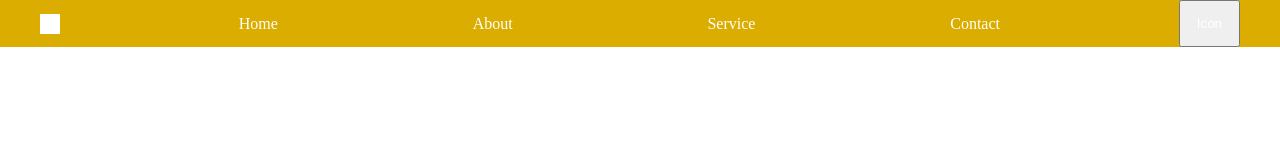
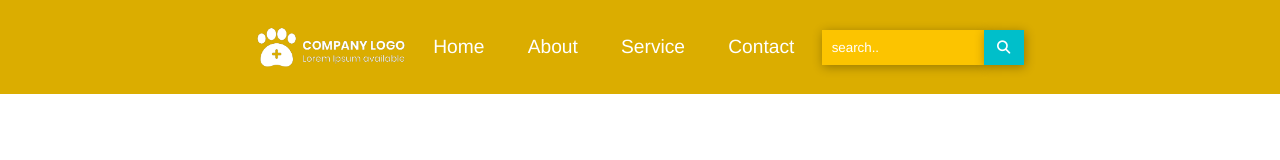
Before and after one commit to Sudhir-Rajbhar/pet-webdesign, a plain HTML site: page code/index.html in a window 1280 px wide. Drawn offline with Linux system fonts and the light colour scheme.

Commit message:
navbar complete

```diff
--- a/code/index.html
+++ b/code/index.html
@@ -4,19 +4,25 @@
     <meta charset="UTF-8" />
     <meta name="viewport" content="width=device-width, initial-scale=1.0" />
     <title>Pet Web Page</title>
+    <!-- Style sheet is linked here -->
     <link rel="stylesheet" href="style.css">
+    <!-- Fontawsome CDN Link For Icons -->
+    <link rel="stylesheet" href="https://cdnjs.cloudflare.com/ajax/libs/font-awesome/6.4.2/css/all.min.css">
   </head>
   <body>
     <!-- The Head Part -->
     <header>
 
         <nav>
-            <div class="brand-logo"></div>
+            <img src="../Images/Fixed-Logo.png" alt="Brand Logo">
             <a href="#">Home</a>
             <a href="#">About</a>
             <a href="#">Service</a>
             <a href="#">Contact</a>
-            <button>Icon</button>
+            <form action="">
+              <input type="text" name="search" id="" value="search..">
+            <button><i class="fas fa-search"></i></button>
+          </form>
         </nav>
     </header>
   </body>
--- a/code/style.css
+++ b/code/style.css
@@ -3,6 +3,7 @@
     margin: 0;
     padding: 0;
     box-sizing: border-box;
+    font-family: Helvetica, Arial, sans-serif;
 }
 html, body {
     width: 100%;
@@ -15,26 +16,47 @@ html, body {
 /* Dark Yello- #DBAD00 */
 
 /* Head and Nav Bar */
-
-/* Fake Logo Cretion */
-div.brand-logo {
-    width: 20px;
-    height: 20px;
-    background-color: white;
-}
 header {
     background-color: #dbad00;
+    padding: 0 15em;
+
 }
+
+/* Navigation Bar */
 nav {
     display: flex;
     flex-wrap: wrap;
     justify-content:space-between;
     align-items: center;
-    padding: 0 40px;
+    padding: 1em;
 
 }
-nav a, nav button {
-    padding: 14px 16px;
+img {
+    width: 9.375em;
+}
+nav a {
+    padding: 20px 16px;
     text-decoration: none;
     color: white;
+    font-size: 1.2em;
 }
+nav button, input[type=text] {
+    padding: 10px;
+    margin: 0;
+    border: none;
+    outline: transparent;
+    box-shadow: 1px 2px 10px rgba(0, 0, 0, 0.308);
+
+}
+input[type=text] {
+    float: left;
+    width: 80%;
+    background-color: #fcc400;
+    color: white;
+}
+nav button {
+    float: left;
+    width: 20%;
+    background-color: #00bfca;
+    color: white;
+}
```
Also changed, not shown: Images/Fixed-Logo.png (added).
